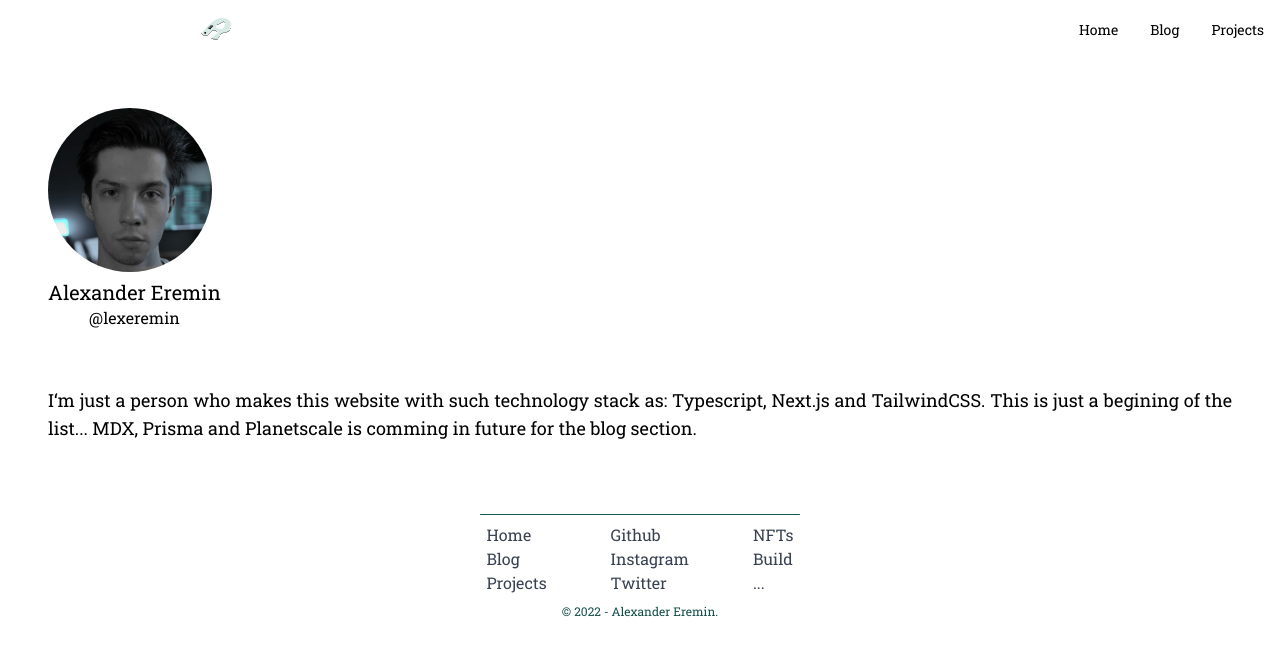
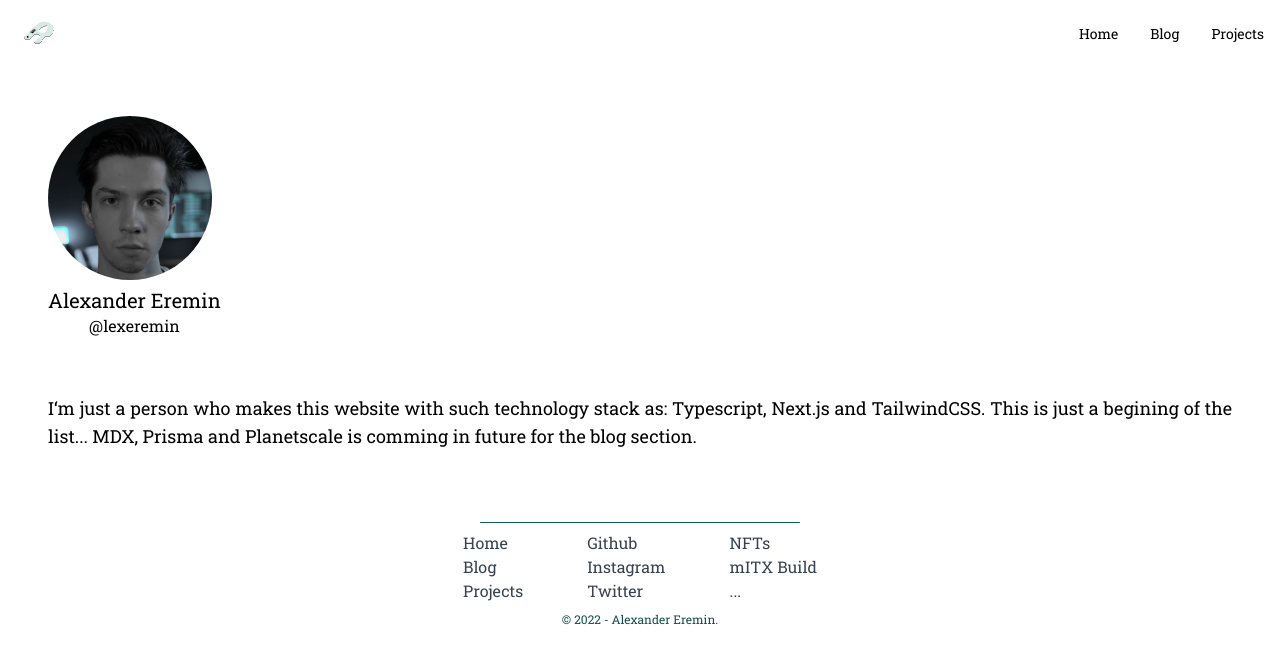
Before and after one commit to lexeremin/lexeremin.com, a Next.js app: page / in a window 1280 px wide. Shown: the top 664 px of the page. Built offline with nearby package versions, Linux system fonts and the light colour scheme.

Commit message:
changed styling

```diff
--- a/components/Footer.tsx
+++ b/components/Footer.tsx
@@ -58,16 +58,16 @@ export default function Footer() {
             <div className="py-2 px-8">
                <ul className="text-gray-700">
                   <li>
-                     <Link href="/">
+                     <Link href="https://opensea.io/seeksub">
                         <a className="hover:text-teal-500 transition ease-in duration-300">
                            NFTs
                         </a>
                      </Link>
                   </li>
                   <li>
-                     <Link href="/">
+                     <Link href="https://pcpartpicker.com/b/2Z6RsY">
                         <a className="hover:text-teal-500 transition ease-in duration-300">
-                           Build
+                           mITX Build
                         </a>
                      </Link>
                   </li>
--- a/components/layouts/Layout.tsx
+++ b/components/layouts/Layout.tsx
@@ -1,6 +1,6 @@
 import Head from 'next/head';
 import Footer from '../Footer';
-import Navbar from '../navbar/test';
+import Navbar from '../navbar/Navbar';
 
 export default function Layout({ children }) {
    return (
--- a/components/navbar/Navbar.tsx
+++ b/components/navbar/Navbar.tsx
@@ -1,18 +1,18 @@
 import Link from 'next/link';
-import Image from 'next/image';
+import Logo from './logo';
+import MobileButton from './mobileButton';
 
 export default function Navbar() {
    return (
-      <nav className="px-2 sm:px-4 py-2.5 rounded ">
-         <div className="container flex flex-wrap justify-between items-center mx-auto">
+      <nav className=" px-2 sm:px-4 py-2.5 rounded ">
+         <div className="container flex flex-nowrap justify-between items-center mx-auto">
             <Link href="/">
                <a className="flex">
-                  <span className="self-center">
-                     <Image src="/static/logo.png" width={50} height={50} />
-                  </span>
+                  <Logo />
                </a>
             </Link>
-            <div className="hidden justify-between items-center w-full md:flex md:w-auto md:order-1">
+            <MobileButton />
+            <div className="hidden w-full md:block md:w-auto" id="mobile-menu">
                <ul className="flex flex-col mt-4 md:flex-row md:space-x-8 md:mt-0 md:text-sm md:font-medium">
                   <li>
                      <Link href="/">
--- a/components/navbar/logo.tsx
+++ b/components/navbar/logo.tsx
@@ -1,7 +1,7 @@
 export default function Logo() {
    return (
       <svg
-         className="mr-3 h-10"
+         className="h-10 w-10 m-1"
          width="403"
          height="403"
          viewBox="0 0 403 403"
--- a/components/navbar/test.tsx
+++ b/components/navbar/test.tsx
@@ -5,7 +5,7 @@ import MobileButton from './mobileButton';
 export default function Navbar() {
    return (
       <nav className=" px-2 sm:px-4 py-2.5 rounded ">
-         <div className="container flex flex-wrap justify-between items-center mx-auto">
+         <div className="container flex flex-nowrap justify-between items-center mx-auto">
             <Link href="/">
                <a className="flex">
                   <Logo />
```
